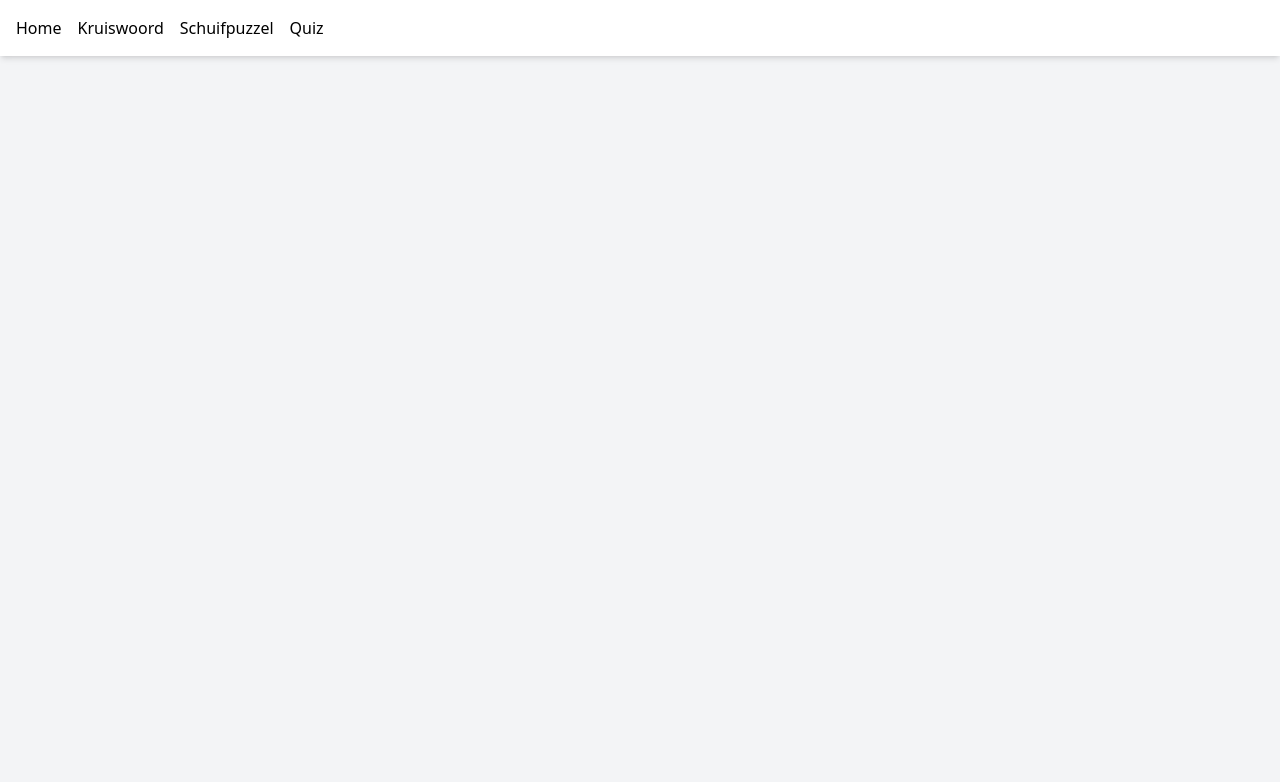
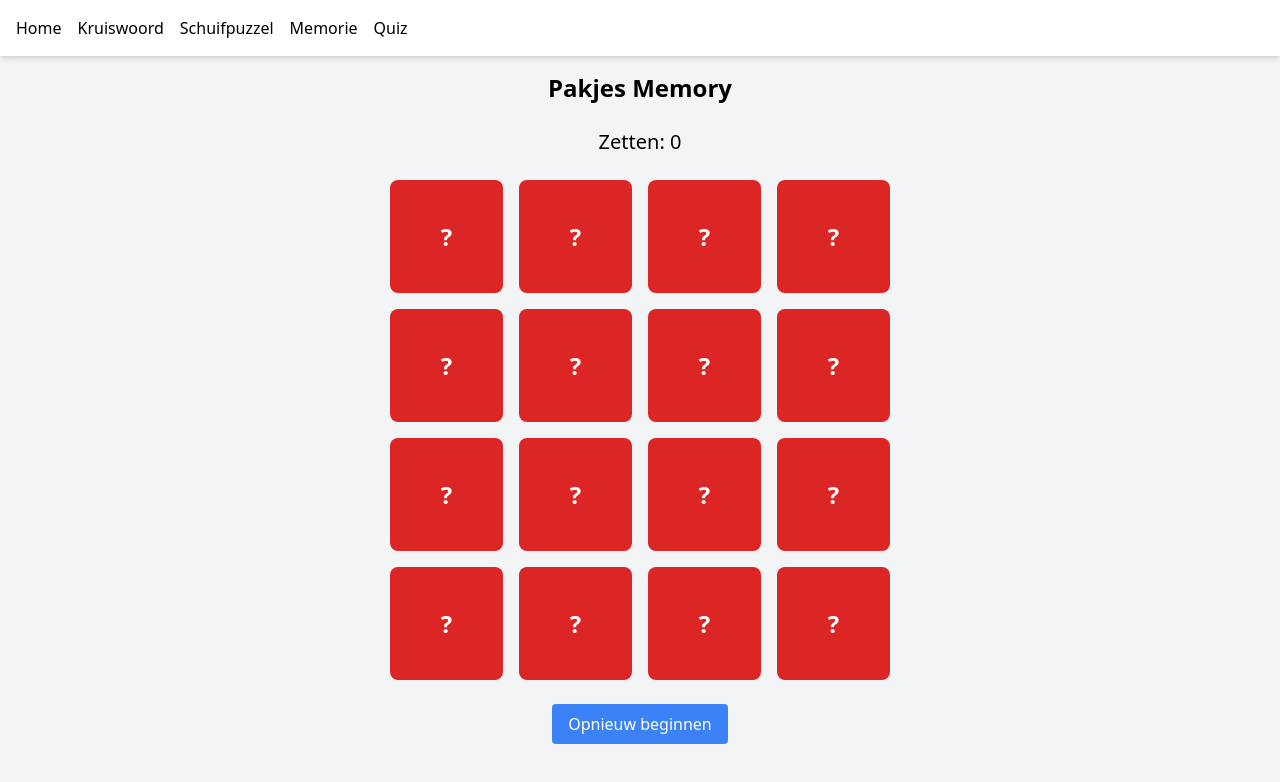
Before and after one commit to klaaseb/sinterklaas-surprise, a Vue app: page /memory in a window 1280 px wide. Shown: the top 782 px of the page. Built offline with nearby package versions, Linux system fonts and the light colour scheme.

Commit message:
added memory

```diff
--- a/src/App.vue
+++ b/src/App.vue
@@ -9,6 +9,7 @@ import { RouterLink, RouterView } from 'vue-router'
         <router-link to="/" class="mr-4">Home</router-link>
         <router-link to="/crossword" class="mr-4">Kruiswoord</router-link>
         <router-link to="/sliding" class="mr-4">Schuifpuzzel</router-link>
+        <router-link to="/memory" class="mr-4">Memorie</router-link>
         <router-link to="/quiz">Quiz</router-link>
       </div>
     </nav>
--- /dev/null
+++ b/src/components/MemoryGame/MemoryGrid.vue
@@ -0,0 +1,133 @@
+<script setup lang="ts">
+import { ref, computed, onMounted } from 'vue'
+
+interface MemoryCard {
+  id: number;
+  value: string;
+  isFlipped: boolean;
+  isMatched: boolean;
+}
+
+const emit = defineEmits(['puzzle-completed'])
+
+// Sinterklaas-themed emoji's
+const cardValues = ['🎁', '🍬', '🍪', '🎠', '📜', '🦌', '⭐', '🌟']
+const cards = ref<MemoryCard[]>([])
+const flippedCards = ref<MemoryCard[]>([])
+const moves = ref(0)
+
+// Creëer en shuffle de kaarten
+const initializeGame = () => {
+  const values = [...cardValues, ...cardValues]
+  cards.value = values
+    .sort(() => Math.random() - 0.5)
+    .map((value, index) => ({
+      id: index,
+      value,
+      isFlipped: false,
+      isMatched: false
+    }))
+  moves.value = 0
+  flippedCards.value = []
+}
+
+const handleCardClick = (card: MemoryCard) => {
+  // Voorkom klikken als kaart al omgedraaid is of als er al 2 kaarten open zijn
+  if (card.isFlipped || card.isMatched || flippedCards.value.length >= 2) return
+
+  // Draai kaart om
+  card.isFlipped = true
+  flippedCards.value.push(card)
+
+  // Check voor match als er 2 kaarten zijn omgedraaid
+  if (flippedCards.value.length === 2) {
+    moves.value++
+
+    if (flippedCards.value[0].value === flippedCards.value[1].value) {
+      // Match gevonden
+      flippedCards.value.forEach(card => card.isMatched = true)
+      flippedCards.value = []
+
+      // Check voor win
+      if (cards.value.every(card => card.isMatched)) {
+        emit('puzzle-completed')
+      }
+    } else {
+      // Geen match, draai kaarten terug om
+      setTimeout(() => {
+        flippedCards.value.forEach(card => card.isFlipped = false)
+        flippedCards.value = []
+      }, 1000)
+    }
+  }
+}
+
+// Start het spel bij mount
+onMounted(() => {
+  initializeGame()
+})
+</script>
+
+<template>
+  <div class="flex flex-col items-center gap-6 w-[500px] mx-auto">
+    <div class="text-xl">
+      Zetten: {{ moves }}
+    </div>
+
+    <div
+      class="grid grid-cols-4 gap-4 w-full"
+    >
+      <div
+        v-for="card in cards"
+        :key="card.id"
+        class="aspect-square perspective-500"
+        @click="handleCardClick(card)"
+      >
+        <div
+          class="relative w-full h-full transition-transform duration-500 transform-style-3d"
+          :class="{ 'rotate-y-180': card.isFlipped }"
+        >
+          <!-- Voorkant (dicht) -->
+          <div
+            class="absolute w-full h-full bg-red-600 rounded-lg flex items-center justify-center cursor-pointer backface-hidden"
+          >
+            <div class="text-white text-2xl font-bold">?</div>
+          </div>
+
+          <!-- Achterkant (open) -->
+          <div
+            class="absolute w-full h-full bg-white rounded-lg flex items-center justify-center cursor-pointer backface-hidden rotate-y-180"
+            :class="{ 'bg-green-100': card.isMatched }"
+          >
+            <div class="text-4xl">{{ card.value }}</div>
+          </div>
+        </div>
+      </div>
+    </div>
+
+    <button
+      class="px-4 py-2 bg-blue-500 text-white rounded hover:bg-blue-600"
+      @click="initializeGame"
+    >
+      Opnieuw beginnen
+    </button>
+  </div>
+</template>
+
+<style scoped>
+.perspective-500 {
+  perspective: 500px;
+}
+
+.transform-style-3d {
+  transform-style: preserve-3d;
+}
+
+.backface-hidden {
+  backface-visibility: hidden;
+}
+
+.rotate-y-180 {
+  transform: rotateY(180deg);
+}
+</style>
--- a/src/router/index.ts
+++ b/src/router/index.ts
@@ -19,6 +19,11 @@ const router = createRouter({
       component: () => import('../views/SlidingView.vue')
     },
     {
+      path: '/memory',
+      name: 'memory',
+      component: () => import('../views/MemoryView.vue')
+    },
+    {
       path: '/quiz',
       name: 'quiz',
       component: () => import('../views/QuizView.vue')
--- a/src/views/HomeView.vue
+++ b/src/views/HomeView.vue
@@ -27,6 +27,13 @@ const gameStore = useGameStore()
       </router-link>
 
       <router-link
+        to="/memory"
+        class="bg-white p-4 rounded-lg shadow-md hover:shadow-lg transition-shadow"
+      >
+        Pakjes Memory
+      </router-link>
+
+      <router-link
         to="/quiz"
         class="bg-white p-4 rounded-lg shadow-md hover:shadow-lg transition-shadow"
       >
--- /dev/null
+++ b/src/views/MemoryView.vue
@@ -0,0 +1,40 @@
+<script setup lang="ts">
+import { ref } from 'vue'
+import { useRouter } from 'vue-router'
+import { useGameStore } from '../stores/game'
+import MemoryGrid from '../components/MemoryGame/MemoryGrid.vue'
+
+const router = useRouter()
+const gameStore = useGameStore()
+const showReward = ref(false)
+
+const handlePuzzleComplete = () => {
+  gameStore.completePuzzle('memory')
+  showReward.value = true
+
+  setTimeout(() => {
+    router.push('/quiz')
+  }, 3000)
+}
+</script>
+
+<template>
+  <div class="max-w-2xl mx-auto">
+    <h1 class="text-2xl font-bold mb-6 text-center">
+      Pakjes Memory
+    </h1>
+
+    <MemoryGrid @puzzle-completed="handlePuzzleComplete" />
+
+    <div
+      v-if="showReward"
+      class="fixed inset-0 bg-black bg-opacity-50 flex items-center justify-center"
+    >
+      <div class="bg-white p-8 rounded-lg text-center transform animate-bounce">
+        <h2 class="text-2xl font-bold mb-4">� Goed gedaan! 🎉</h2>
+        <p class="mb-2">Je hebt alle pakjes gevonden!</p>
+        <p class="text-sm text-gray-600">Je wordt zo doorgestuurd naar de volgende uitdaging...</p>
+      </div>
+    </div>
+  </div>
+</template>�
```
